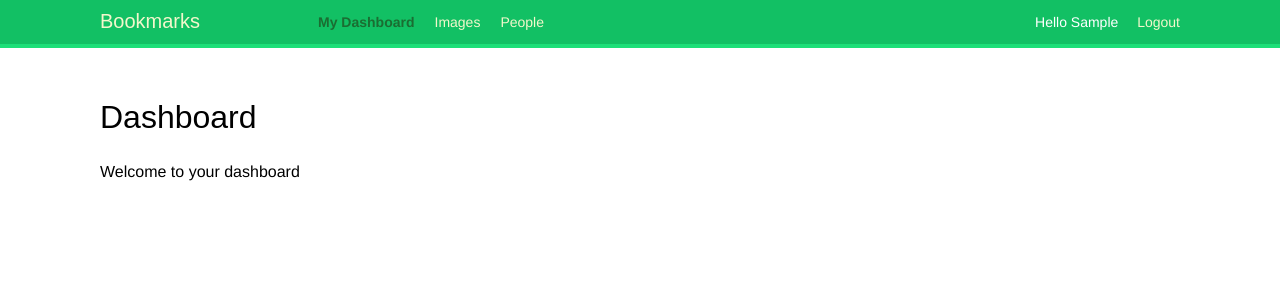
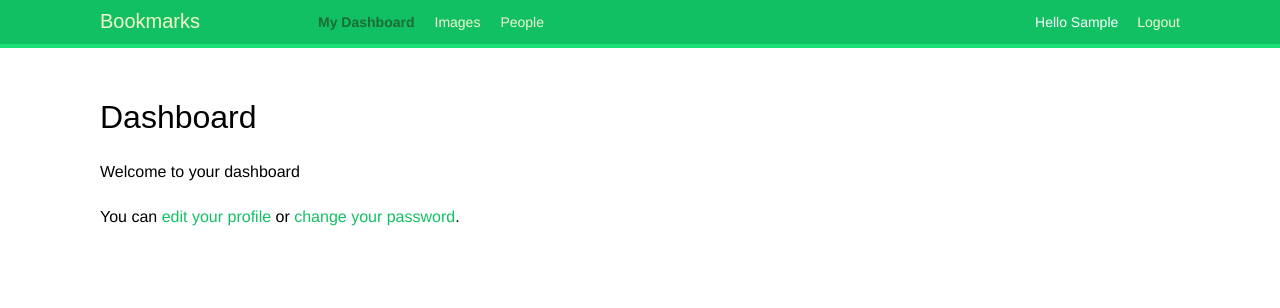
Before and after one commit to sourcery-ai-bot/django-by-example, a Django app: page / in a window 1280 px wide. Shown: the top 308 px of the page. Run offline with Django 3.2, Linux system fonts and the light colour scheme; the visitor is signed in with stand-in values (Sample User, id 1); some web fonts are replaced.

Commit message:
added user management links to dashboard template

```diff
--- a/socialSite/account/templates/account/dashboard.html
+++ b/socialSite/account/templates/account/dashboard.html
@@ -5,4 +5,5 @@
 {% block content %}
   <h1>Dashboard</h1>
   <p>Welcome to your dashboard</p>
+  <p>You can <a href="{% url "edit" %}">edit your profile</a> or <a href="{% url "password_change" %}">change your password</a>.</p>
 {% endblock %}
```
